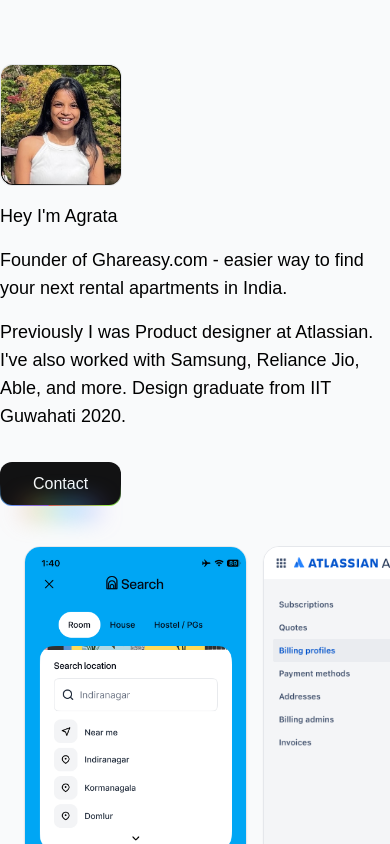
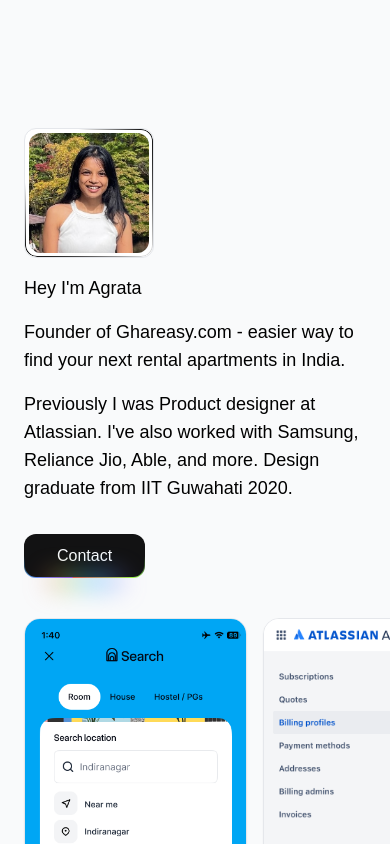
Before and after one commit to agratapatel/nextjs, a Next.js app: page / in a window 390 px wide. Shown: the top 844 px of the page. Built offline with nearby package versions, Linux system fonts and the light colour scheme.

Commit message:
added padding for mobile view

```diff
--- a/app/(homepage)/page.tsx
+++ b/app/(homepage)/page.tsx
@@ -8,7 +8,7 @@
 const AboutAgrata = () => {
   return (
     <div className="flex flex-col gap-4 items-start max-w-lg text-lg">
-      <ShineBorder className="p-0">
+      <ShineBorder className="p-1 rounded-xl">
         <Image
           src="/profile.JPG"
           alt="Agrata"
@@ -55,9 +55,9 @@
 export default function Home() {
   return (
     <SmoothReveal>
-      <div className="flex flex-col gap-4 items-center py-16">
+      <div className="flex flex-col gap-4 items-center py-32">
 
-        <div className="flex flex-col gap-8 items-start max-w-lg">
+        <div className="flex flex-col gap-8 items-start max-w-lg px-6">
         <AboutAgrata />
           <RainbowButton>
             <Link href="mailto:agratapatel@gmail.com">Contact</Link>
```
